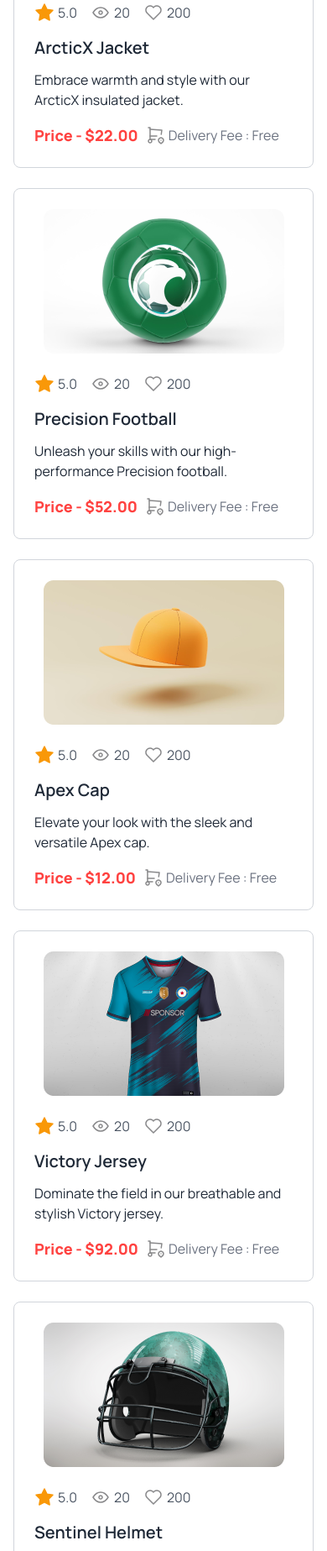
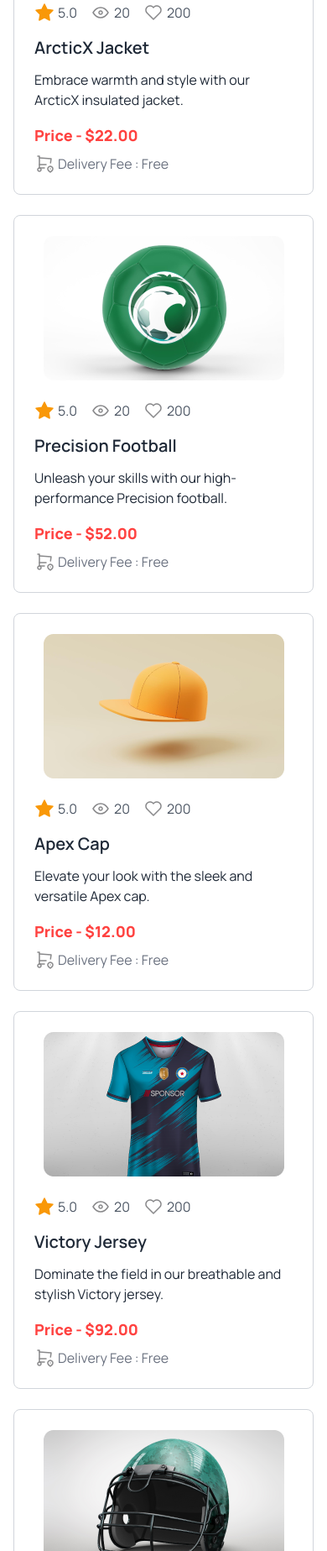
Before and after one commit to md-nahiduzzaman/assignment-3-hockey, a plain HTML site: page index.html in a window 390 px wide. Shown: the part 4191-6038 px from the top of the page at 84% size. Drawn offline with nearby package versions, Linux system fonts and the light colour scheme.

Commit message:
small improvment issue solved

```diff
--- a/index.html
+++ b/index.html
@@ -435,7 +435,9 @@
                   </p>
                 </div>
 
-                <div class="card-actions flex gap-2 items-center">
+                <div
+                  class="card-actions flex flex-col lg:flex-row gap-2 items-start lg:items-center"
+                >
                   <h3 class="font-extrabold text-lg text-[#FF4240]">
                     Price - $22.00
                   </h3>
@@ -487,7 +489,9 @@
                   </p>
                 </div>
 
-                <div class="card-actions flex gap-2 items-center">
+                <div
+                  class="card-actions flex flex-col lg:flex-row gap-2 items-start lg:items-center"
+                >
                   <h3 class="font-extrabold text-lg text-[#FF4240]">
                     Price - $52.00
                   </h3>
@@ -538,7 +542,9 @@
                   </p>
                 </div>
 
-                <div class="card-actions flex gap-2 items-center">
+                <div
+                  class="card-actions flex flex-col lg:flex-row gap-2 items-start lg:items-center"
+                >
                   <h3 class="font-extrabold text-lg text-[#FF4240]">
                     Price - $12.00
                   </h3>
@@ -590,7 +596,9 @@
                   </p>
                 </div>
 
-                <div class="card-actions flex gap-2 items-center">
+                <div
+                  class="card-actions flex flex-col lg:flex-row gap-2 items-start lg:items-center"
+                >
                   <h3 class="font-extrabold text-lg text-[#FF4240]">
                     Price - $92.00
                   </h3>
@@ -642,7 +650,9 @@
                   </p>
                 </div>
 
-                <div class="card-actions flex gap-2 items-center">
+                <div
+                  class="card-actions flex flex-col lg:flex-row gap-2 items-start lg:items-center"
+                >
                   <h3 class="font-extrabold text-lg text-[#FF4240]">
                     Price - $65.00
                   </h3>
@@ -693,7 +703,9 @@
                   </p>
                 </div>
 
-                <div class="card-actions flex gap-2 items-center">
+                <div
+                  class="card-actions flex flex-col lg:flex-row gap-2 items-start lg:items-center"
+                >
                   <h3 class="font-extrabold text-lg text-[#FF4240]">
                     Price - $44.00
                   </h3>
@@ -716,7 +728,7 @@
             <hr />
             <div class="pt-8 pb-8">
               <h1 class="text-3xl font-extrabold text-[#131318] mb-6">
-                Frequently Asked Questions
+                Clients Question
               </h1>
               <p class="text-[rgba(19, 19, 24, 0.60)] mx-auto lg:w-[50%]">
                 Explore our comprehensive FAQ section for quick answers to
```
